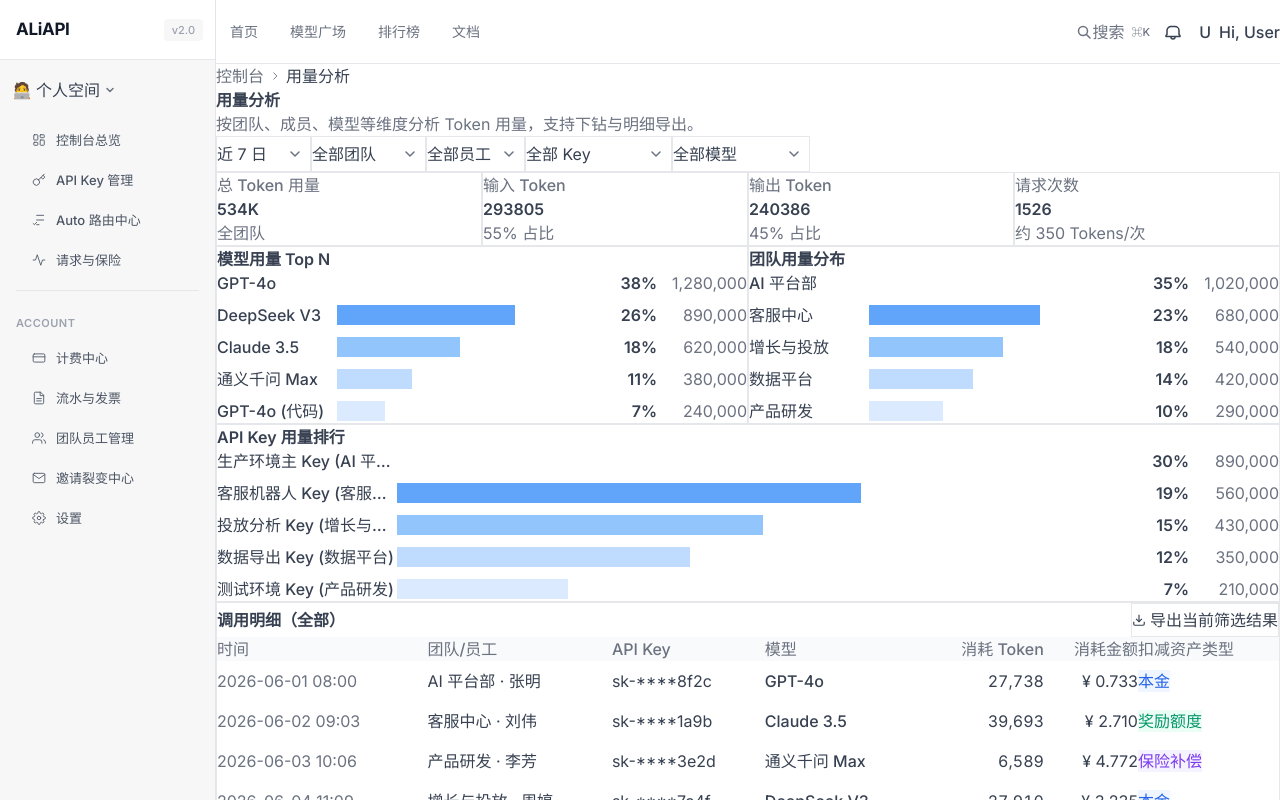
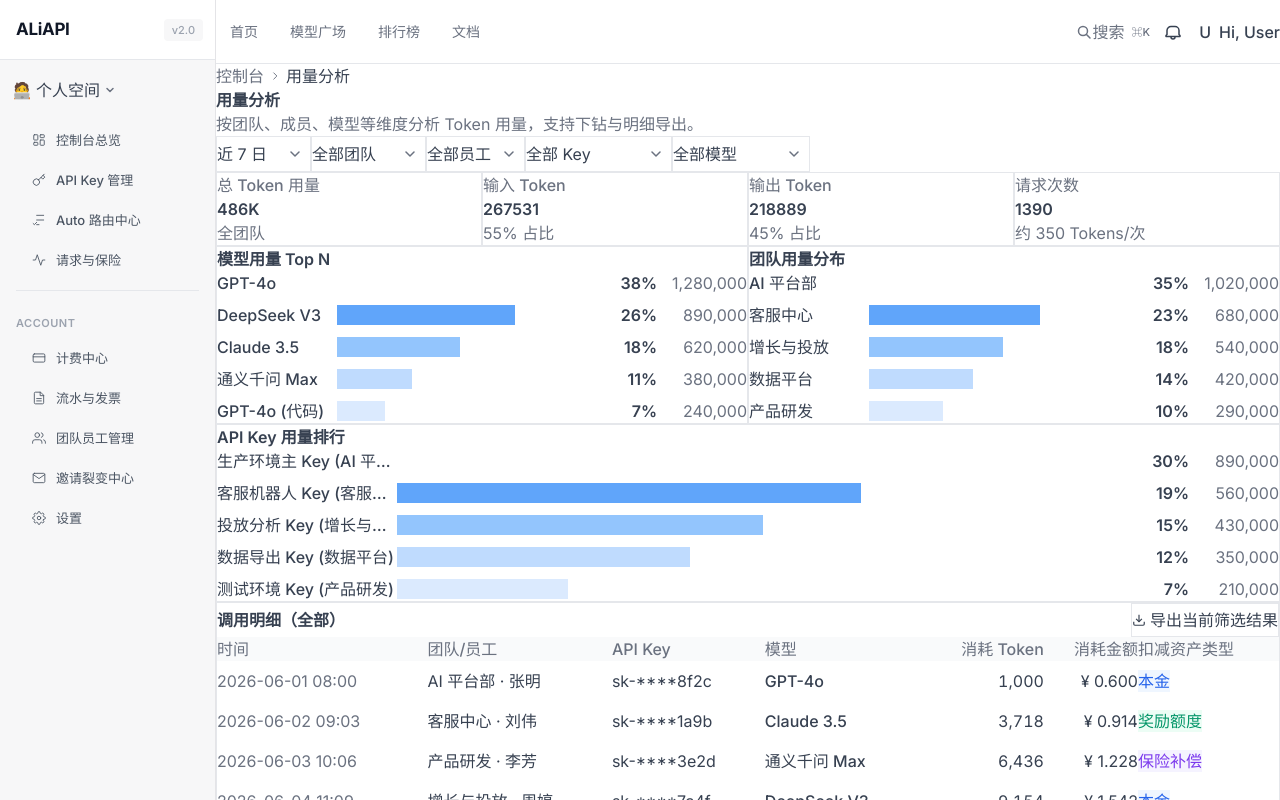
Before and after one commit to zz903359006-hash/ALiAPI, a Next.js app: page /analytics/usage in a window 1280 px wide. Built offline with nearby package versions, Linux system fonts and the light colour scheme.

Commit message:
fix: hydration mismatch from Math.random in SSR paths

```diff
--- a/src/app/(console)/analytics/cost/page.tsx
+++ b/src/app/(console)/analytics/cost/page.tsx
@@ -21,7 +21,7 @@
   member: ["张明", "刘伟", "李芳", "周婷", "王磊", "陈浩", "陈静", "林峰", "赵强", "孙鹏"][i % 10],
   key: ["sk-****8f2c", "sk-****1a9b", "sk-****3e2d", "sk-****7a4f", "sk-****6b0c"][i % 5],
   model: ["GPT-4o", "Claude 3.5", "通义千问 Max", "DeepSeek V3", "GPT-4o (代码)"][i % 5],
-  cost: (Math.random() * 5 + 0.1).toFixed(3),
+  cost: ((i * 314 + 500) % 5000 / 1000 + 0.1).toFixed(3),
   assetType: ["本金", "奖励额度", "保险补偿", "本金", "本金"][i % 5],
 }));
 
--- a/src/app/(console)/analytics/usage/page.tsx
+++ b/src/app/(console)/analytics/usage/page.tsx
@@ -21,8 +21,8 @@
   member: ["张明", "刘伟", "李芳", "周婷", "王磊", "陈浩", "陈静", "林峰", "赵强", "孙鹏"][i % 10],
   key: ["sk-****8f2c", "sk-****1a9b", "sk-****3e2d", "sk-****7a4f", "sk-****6b0c"][i % 5],
   model: ["GPT-4o", "Claude 3.5", "通义千问 Max", "DeepSeek V3", "GPT-4o (代码)"][i % 5],
-  tokens: (Math.random() * 50000 + 1000).toFixed(0),
-  cost: (Math.random() * 5 + 0.1).toFixed(3),
+  tokens: ((i * 2718 + 50000) % 50000 + 1000).toFixed(0),
+  cost: ((i * 314 + 500) % 5000 / 1000 + 0.1).toFixed(3),
   assetType: ["本金", "奖励额度", "保险补偿", "本金", "奖励额度"][i % 5],
 }));
 
--- a/src/app/(console)/keys/create/page.tsx
+++ b/src/app/(console)/keys/create/page.tsx
@@ -70,7 +70,11 @@
   const [step, setStep] = useState(0);
   const [form, setForm] = useState<FormData>(defaultForm);
   const [preferredModel, setPreferredModel] = useState("");
-  const [generatedKey] = useState(() => "sk-" + Array.from({ length: 24 }, () => Math.random().toString(36)[2]).join(""));
+  const [generatedKey, setGeneratedKey] = useState("");
+
+  useEffect(() => {
+    setGeneratedKey("sk-" + Array.from({ length: 24 }, () => Math.random().toString(36)[2]).join(""));
+  }, []);
 
   useEffect(() => {
     const m = new URLSearchParams(window.location.search).get("model");
--- a/src/components/CreateKeyModal.tsx
+++ b/src/components/CreateKeyModal.tsx
@@ -1,21 +1,27 @@
 "use client";
 
-import { useState } from "react";
+import { useState, useEffect } from "react";
 import Tabs from "@/components/layout/Tabs";
 import type { TabItem } from "@/components/layout/Tabs";
 
-function genKey(): string {
-  const chars = "abcdef0123456789";
-  return "sk-ali-" + Array.from({ length: 32 }, () => chars[Math.floor(Math.random() * chars.length)]).join("");
-}
-
 export default function CreateKeyModal({ open, onClose, onSuccess }: { open: boolean; onClose: () => void; onSuccess: (name: string, key: string) => void }) {
-  if (!open) return null;
   const [step, setStep] = useState<"form" | "done">("form");
   const [name, setName] = useState("");
-  const [generatedKey] = useState(genKey);
+  const [generatedKey, setGeneratedKey] = useState("");
   const [copiedKey, setCopiedKey] = useState(false);
   const [codeTab, setCodeTab] = useState("curl");
+
+  useEffect(() => {
+    if (open) {
+      setStep("form");
+      setName("");
+      setGeneratedKey("sk-ali-" + Array.from({ length: 32 }, () => "abcdef0123456789"[Math.floor(Math.random() * 16)]).join(""));
+      setCopiedKey(false);
+      setCodeTab("curl");
+    }
+  }, [open]);
+
+  if (!open) return null;
   const displayName = name.trim() || "Default Key";
 
   const modelId = "gpt-4o-mini";
```
